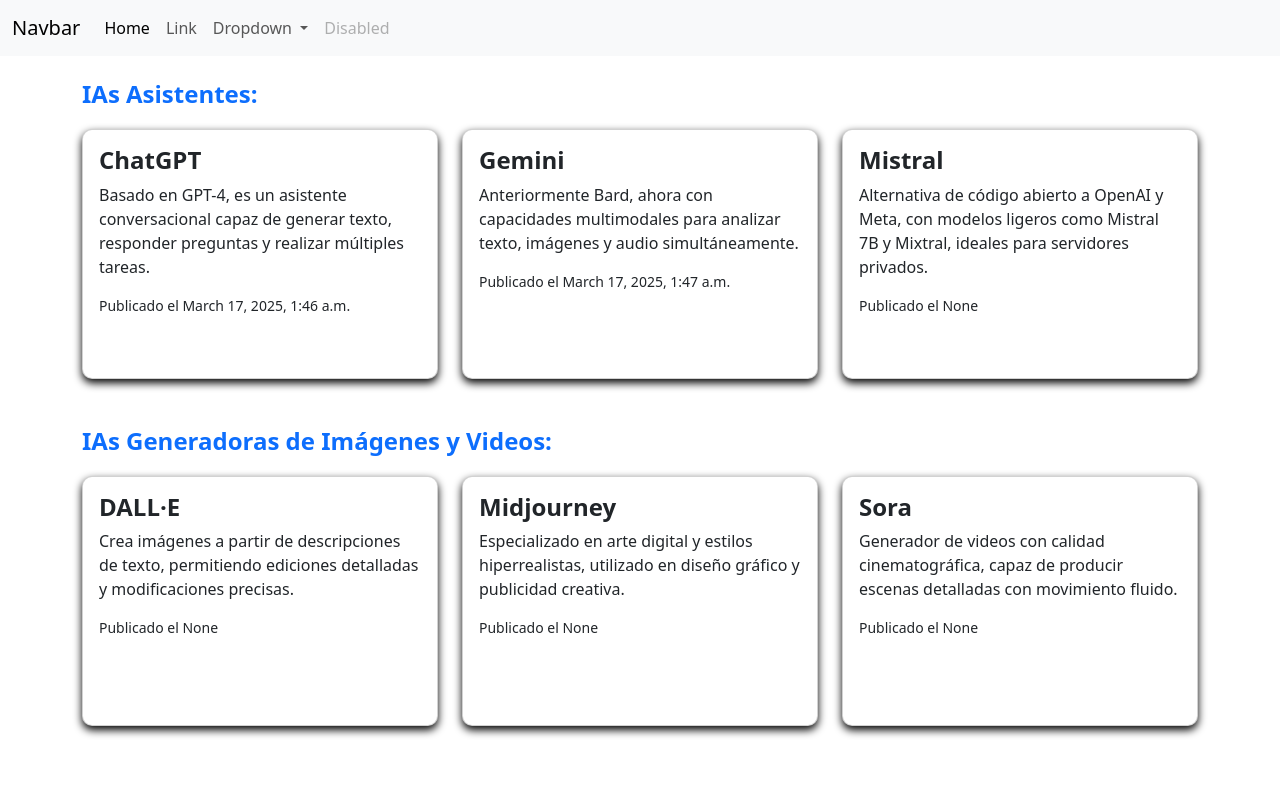
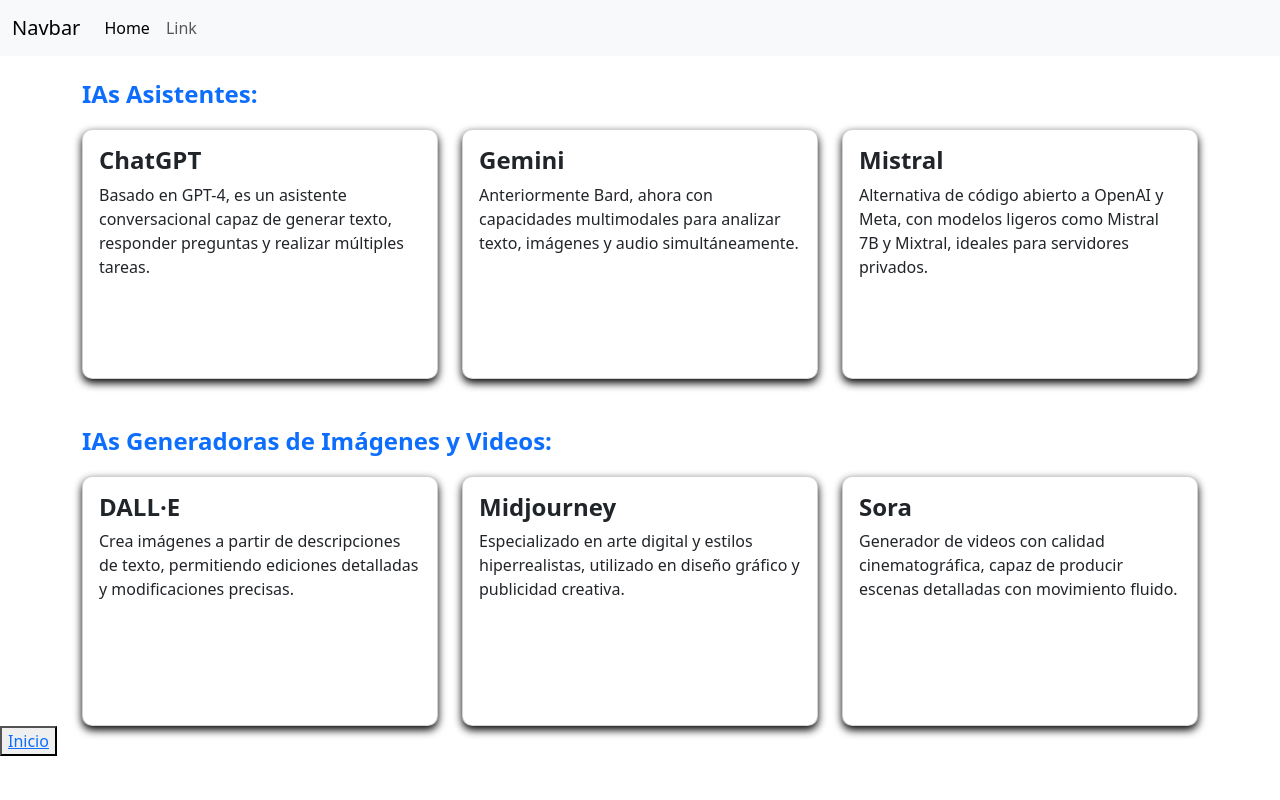
Before and after one commit to EmiMagnus990/miprimerapagina-bonzon, a Django app: page /blog/ in a window 1280 px wide. Run offline with Django 5.2, Linux system fonts and the light colour scheme.

Commit message:
Entrega!

```diff
--- a/Proyecto1/urls.py
+++ b/Proyecto1/urls.py
@@ -22,5 +22,6 @@ from blog import views
 
 urlpatterns = [
     path('admin/', admin.site.urls),
+    path("", views.index, name="index"),
     path('blog/', views.post_list, name="post_list")
 ]
--- /dev/null
+++ b/blog/templates/blog/base.html
@@ -0,0 +1,37 @@
+{% load static %}
+<!DOCTYPE html>
+<html lang="es">
+<head>
+    <meta charset="UTF-8">
+    <meta name="viewport" content="width=device-width, initial-scale=1.0">
+    <title>Blog | {% block title %}{% endblock title %}</title>
+    <link href="https://cdn.jsdelivr.net/npm/bootstrap@5.3.3/dist/css/bootstrap.min.css" rel="stylesheet" integrity="sha384-QWTKZyjpPEjISv5WaRU9OFeRpok6YctnYmDr5pNlyT2bRjXh0JMhjY6hW+ALEwIH" crossorigin="anonymous">
+    <link rel="stylesheet" href="{% static 'blog/css/styles.css' %}">
+</head>
+<body>
+    <nav class="navbar navbar-expand-lg bg-body-tertiary">
+        <div class="container-fluid">
+          <a class="navbar-brand" href="#">Navbar</a>
+          <button class="navbar-toggler" type="button" data-bs-toggle="collapse" data-bs-target="#navbarSupportedContent" aria-controls="navbarSupportedContent" aria-expanded="false" aria-label="Toggle navigation">
+            <span class="navbar-toggler-icon"></span>
+          </button>
+          <div class="collapse navbar-collapse" id="navbarSupportedContent">
+            <ul class="navbar-nav me-auto mb-2 mb-lg-0">
+              <li class="nav-item">
+                <a class="nav-link active" aria-current="page" href="#">Home</a>
+              </li>
+              <li class="nav-item">
+                <a class="nav-link" href="#">Link</a>
+              </li>
+            </ul>
+          </div>
+        </div>
+    </nav>
+
+    {% block content %}
+    {% endblock content %}
+
+    <script src="https://cdn.jsdelivr.net/npm/bootstrap@5.3.3/dist/js/bootstrap.bundle.min.js" integrity="sha384-YvpcrYf0tY3lHB60NNkmXc5s9fDVZLESaAA55NDzOxhy9GkcIdslK1eN7N6jIeHz" crossorigin="anonymous"></script>
+    <script src="{% static 'blog/js/script.js' %}"></script>
+</body>
+</html>
--- a/blog/templates/blog/post_list.html
+++ b/blog/templates/blog/post_list.html
@@ -1,47 +1,8 @@
-{% load static %}
-<!DOCTYPE html>
-<html lang="es">
-<head>
-    <meta charset="UTF-8">
-    <meta name="viewport" content="width=device-width, initial-scale=1.0">
-    <title>Post</title>
-    <link href="https://cdn.jsdelivr.net/npm/bootstrap@5.3.3/dist/css/bootstrap.min.css" rel="stylesheet" integrity="sha384-QWTKZyjpPEjISv5WaRU9OFeRpok6YctnYmDr5pNlyT2bRjXh0JMhjY6hW+ALEwIH" crossorigin="anonymous">
-    <link rel="stylesheet" href="{% static 'blog/css/styles.css' %}">
-</head>
-<body>
-    <nav class="navbar navbar-expand-lg bg-body-tertiary">
-        <div class="container-fluid">
-          <a class="navbar-brand" href="#">Navbar</a>
-          <button class="navbar-toggler" type="button" data-bs-toggle="collapse" data-bs-target="#navbarSupportedContent" aria-controls="navbarSupportedContent" aria-expanded="false" aria-label="Toggle navigation">
-            <span class="navbar-toggler-icon"></span>
-          </button>
-          <div class="collapse navbar-collapse" id="navbarSupportedContent">
-            <ul class="navbar-nav me-auto mb-2 mb-lg-0">
-              <li class="nav-item">
-                <a class="nav-link active" aria-current="page" href="#">Home</a>
-              </li>
-              <li class="nav-item">
-                <a class="nav-link" href="#">Link</a>
-              </li>
-              <li class="nav-item dropdown">
-                <a class="nav-link dropdown-toggle" href="#" role="button" data-bs-toggle="dropdown" aria-expanded="false">
-                  Dropdown
-                </a>
-                <ul class="dropdown-menu">
-                  <li><a class="dropdown-item" href="#">Action</a></li>
-                  <li><a class="dropdown-item" href="#">Another action</a></li>
-                  <li><hr class="dropdown-divider"></li>
-                  <li><a class="dropdown-item" href="#">Something else here</a></li>
-                </ul>
-              </li>
-              <li class="nav-item">
-                <a class="nav-link disabled" aria-disabled="true">Disabled</a>
-              </li>
-            </ul>
-          </div>
-        </div>
-    </nav>
+{% extends 'blog/base.html' %}
 
+{% block title %}Publicaciones{% endblock title %}
+
+{% block content %}
 <div class="container mt-4">
     <h2 class="fw-bold text-primary">IAs Asistentes:</h2>
     <div class="row">
@@ -49,21 +10,18 @@
             <div class="card p-3">
                 <h4 class="fw-bold">ChatGPT</h4>
                 <p>Basado en GPT-4, es un asistente conversacional capaz de generar texto, responder preguntas y realizar múltiples tareas.</p>
-                    <small>Publicado el March 17, 2025, 1:46 a.m.</small>
             </div>
         </div>
         <div class="col-md-4">
             <div class="card p-3">
                 <h4 class="fw-bold">Gemini</h4>
                 <p>Anteriormente Bard, ahora con capacidades multimodales para analizar texto, imágenes y audio simultáneamente.</p>
-                    <small>Publicado el March 17, 2025, 1:47 a.m.</small>
             </div>
         </div>
         <div class="col-md-4">
             <div class="card p-3">
                 <h4 class="fw-bold">Mistral</h4>
                 <p>Alternativa de código abierto a OpenAI y Meta, con modelos ligeros como Mistral 7B y Mixtral, ideales para servidores privados.</p>
-                    <small>Publicado el None</small>
             </div>
         </div>
     </div>
@@ -74,27 +32,23 @@
             <div class="card p-3">
                 <h4 class="fw-bold">DALL·E</h4>
                 <p>Crea imágenes a partir de descripciones de texto, permitiendo ediciones detalladas y modificaciones precisas.</p>
-                    <small>Publicado el None</small>
             </div>
         </div>
         <div class="col-md-4">
             <div class="card p-3">
                 <h4 class="fw-bold">Midjourney</h4>
                 <p>Especializado en arte digital y estilos hiperrealistas, utilizado en diseño gráfico y publicidad creativa.</p>
-                    <small>Publicado el None</small>
             </div>
         </div>
         <div class="col-md-4">
             <div class="card p-3">
                 <h4 class="fw-bold">Sora</h4>
                 <p>Generador de videos con calidad cinematográfica, capaz de producir escenas detalladas con movimiento fluido.</p>
-                    <small>Publicado el None</small>
             </div>
         </div>
     </div>
 </div>
-
-    <script src="https://cdn.jsdelivr.net/npm/bootstrap@5.3.3/dist/js/bootstrap.bundle.min.js" integrity="sha384-YvpcrYf0tY3lHB60NNkmXc5s9fDVZLESaAA55NDzOxhy9GkcIdslK1eN7N6jIeHz" crossorigin="anonymous"></script>
-    <script src="{% static 'blog/js/script.js' %}"></script>
-</body>
-</html>
+<button class="btn-ingresar">
+    <a href="/">Inicio</a>
+</button>
+{% endblock content %}
--- a/blog/views.py
+++ b/blog/views.py
@@ -1,5 +1,8 @@
 from django.shortcuts import render
 from .models import Post
+
+def index(request):
+    return render(request, 'blog/index.html')
 
 def post_list(request):
     post_list = Post.objects.all()
```
Also changed, not shown: blog/templates/blog/index.html (added, +29 -0 lines), README.md. Lines whose indentation alone changed are shown as unchanged.
